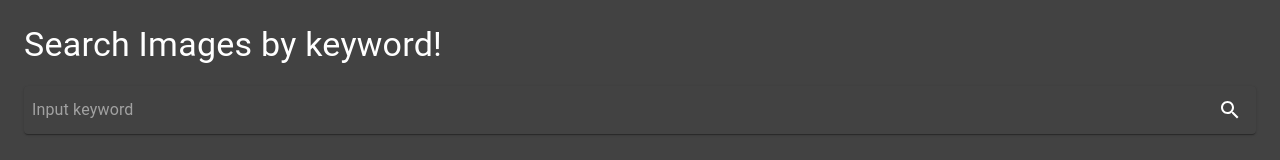
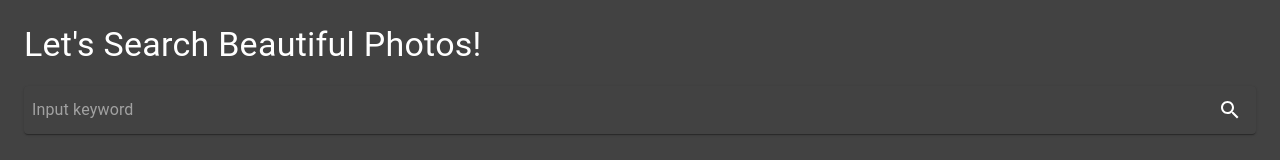
Before and after one commit to rowaxl/search_pictures, a React (Create React App) app: page / in a window 1280 px wide. Shown: the top 160 px of the page. Built offline with nearby package versions, Linux system fonts and the light colour scheme; no server answers.

Commit message:
update text

```diff
--- a/src/page/App.js
+++ b/src/page/App.js
@@ -78,7 +78,7 @@ const App = () => {
     return (
         <Container className={styles.root}>
             <Typography variant="h4" color="textPrimary">
-                Search Images by keyword!
+                Let's Search Beautiful Photos!
             </Typography>
 
             <SearchBar onSubmit={onSearchSubmit} />
```
